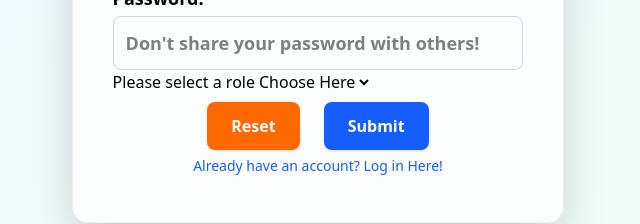
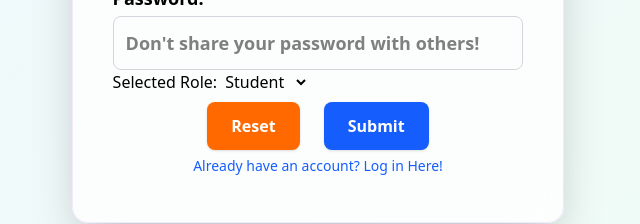
Before and after one commit to HarveyL101/maths_app, a React (Vite) app in the folder client/: page /register in a window 1280 px wide. Shown: the part 429-653 px from the top of the page, without its empty margins (322-962 px from the left). Built offline with nearby package versions, Linux system fonts and the light colour scheme.

Commit message:
Minor tweaks and integration of roles during login

```diff
--- a/client/src/components/RegisterForm.jsx
+++ b/client/src/components/RegisterForm.jsx
@@ -18,7 +18,7 @@ const RegisterForm = () => {
       name: formData.get("userName"),
       email: formData.get("userEmail"),
       password: formData.get("userPassword"),
-      isEducator: isEducator
+      role: role
     };
     // --- Client-Side Validation ---
     if (!data.name || !data.email || !data.password) {
@@ -96,9 +96,8 @@ const RegisterForm = () => {
           {errorMessage && <p className="text-red-500">{errorMessage}</p>}
         </div>
 
-        <label>{role ? `Selected role ${role}` : "Please select a role"}</label>
-        <select name="role" onChange={(e) => setRoleLabel(e.target.value)}>
-          <option value="">Choose Here</option>
+        <label>Selected Role: </label>
+        <select name="role" onChange={(e) => setRole(e.target.value)}>
           <option value="student">Student</option>
           <option value="educator">Educator</option>
         </select>
--- a/client/src/pages/Profile.jsx
+++ b/client/src/pages/Profile.jsx
@@ -1,6 +1,9 @@
+import { TitleBar } from "../utils/index";
+
 const Profile = () => {
   return (
     <div>
+      <TitleBar/>
       <h1>This is the current page for /profile</h1>
 
       <ul>
```
Also changed, not shown: client/src/components/TitleBar.jsx (indentation only), 1 other file (tests, documents, lock files or other folders).
